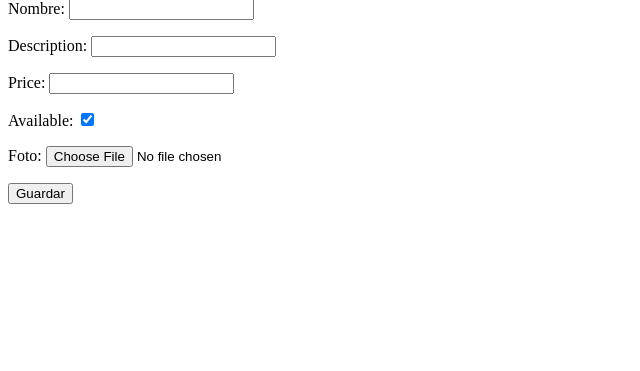
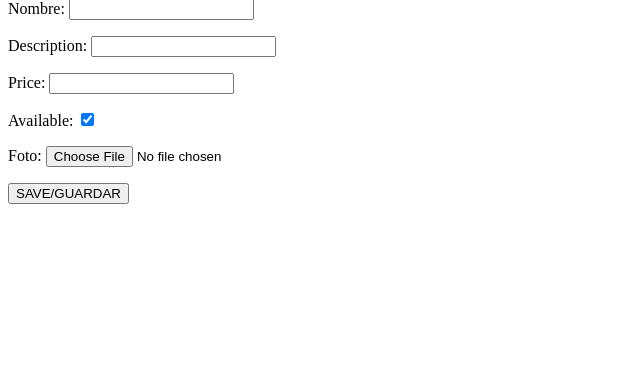
Before and after one commit to Santyamaya98/Coffee_shop, a Django app: page /productos/add/ in a window 1280 px wide. Shown: the part 81-452 px from the top of the page, without its empty margins (0-640 px from the left). Run offline with Django 5.2, Linux system fonts and the light colour scheme; some libraries are stand-ins or nearby versions.

Commit message:
Update add_product.html
le cambie el nombre del button de Guardar a SAVE/GUARDAR

```diff
--- a/products/templates/products/add_product.html
+++ b/products/templates/products/add_product.html
@@ -11,7 +11,7 @@
     <form action={% url "add_product" %} method='post'>
         {% csrf_token %}
         {{ form.as_p }}
-        <button type="submit">Guardar</button>
+        <button type="submit">SAVE/GUARDAR</button>
     </form>
 </body>
 </html>
```
